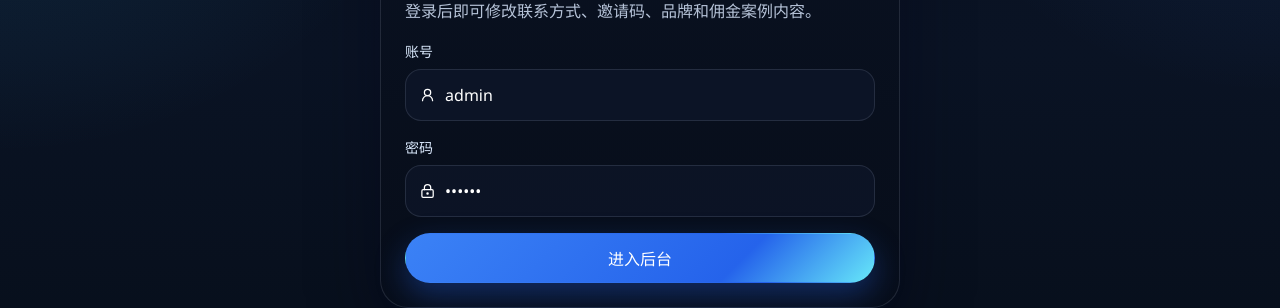
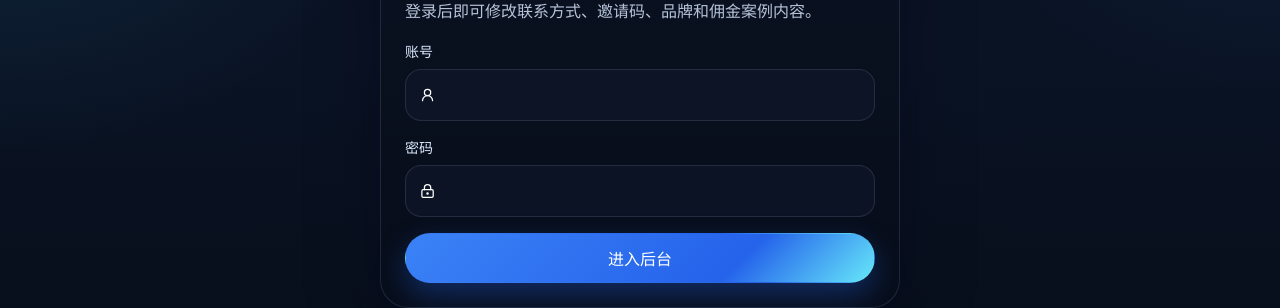
Before and after one commit to aqiaoa6-ux/landing-admin-studio, a React (Vite) app: page /admin/login in a window 1280 px wide. Shown: the part 329-637 px from the top of the page. Built offline with nearby package versions, Linux system fonts and the light colour scheme.

Commit message:
disable admin login autofill

```diff
--- a/src/pages/AdminLoginPage.tsx
+++ b/src/pages/AdminLoginPage.tsx
@@ -5,8 +5,8 @@ import { api, authStorage } from "../lib/api";
 
 export function AdminLoginPage(): JSX.Element {
   const navigate = useNavigate();
-  const [username, setUsername] = useState("admin");
-  const [password, setPassword] = useState("888888");
+  const [username, setUsername] = useState("");
+  const [password, setPassword] = useState("");
   const [loading, setLoading] = useState(false);
   const [error, setError] = useState("");
 
@@ -33,12 +33,17 @@ export function AdminLoginPage(): JSX.Element {
         <h1>后台登录</h1>
         <p>登录后即可修改联系方式、邀请码、品牌和佣金案例内容。</p>
 
-        <form className="login-form" onSubmit={handleSubmit}>
+        <form autoComplete="off" className="login-form" onSubmit={handleSubmit}>
           <label>
             <span>账号</span>
             <div className="input-shell">
               <UserRound size={16} />
-              <input value={username} onChange={(event) => setUsername(event.target.value)} />
+              <input
+                autoComplete="off"
+                name="admin-username"
+                value={username}
+                onChange={(event) => setUsername(event.target.value)}
+              />
             </div>
           </label>
 
@@ -47,6 +52,8 @@ export function AdminLoginPage(): JSX.Element {
             <div className="input-shell">
               <LockKeyhole size={16} />
               <input
+                autoComplete="new-password"
+                name="admin-password"
                 type="password"
                 value={password}
                 onChange={(event) => setPassword(event.target.value)}
```
